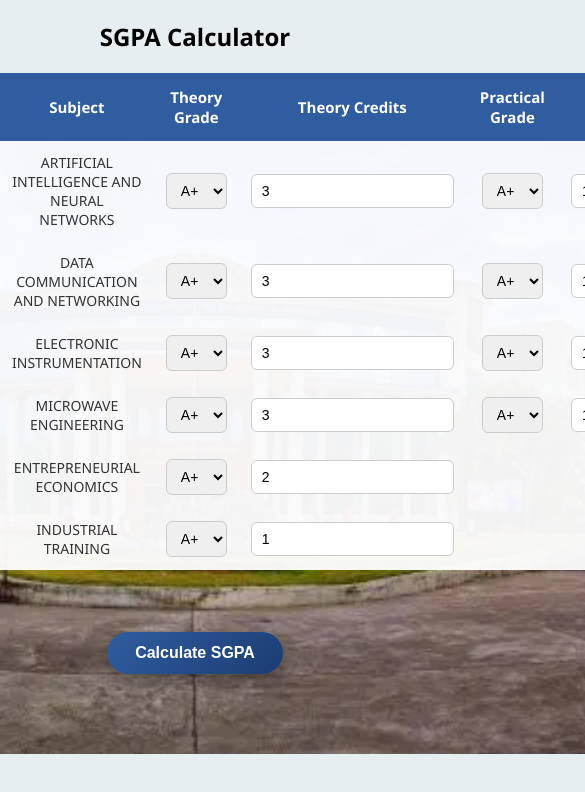
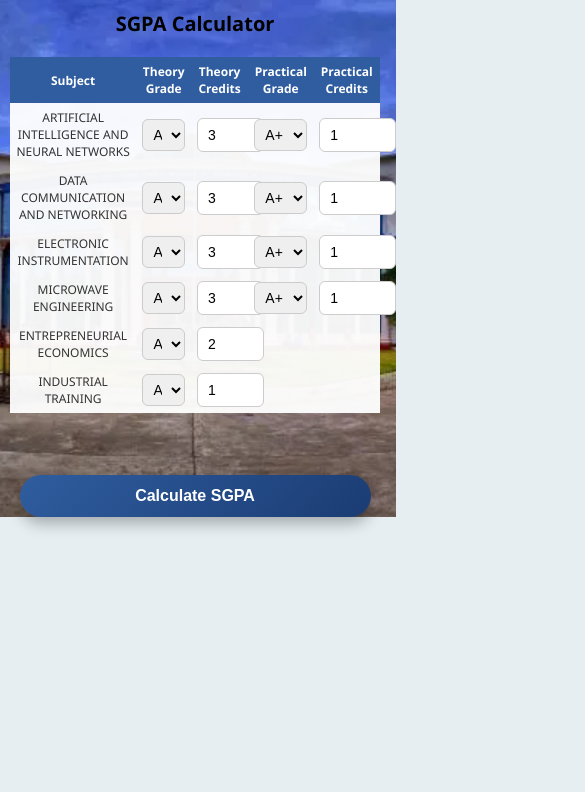
Before and after one commit to basweshwarmanas/cgpa-calculator, a plain HTML site: page sgpa.html in a window 390 px wide. Shown: the top 792 px of the page, 585 px wide, since content can reach past the window. Drawn offline with Linux system fonts and the light colour scheme.

Commit message:
Add files via upload

```diff
--- a/style.css
+++ b/style.css
@@ -144,3 +144,30 @@ button:hover {
     display: block;
     margin: 10px auto;
 }
+@media (max-width: 600px) {
+
+    h2 {
+        font-size: 20px;
+        margin-top: 10px;
+    }
+
+    table, th, td {
+        font-size: 12px;
+        padding: 6px;
+    }
+
+    select, input {
+        width: 100%;
+        padding: 6px;
+    }
+
+    button {
+        width: 90%;
+        font-size: 16px;
+        padding: 12px;
+    }
+
+    body {
+        background-position: center top;
+    }
+}
```
